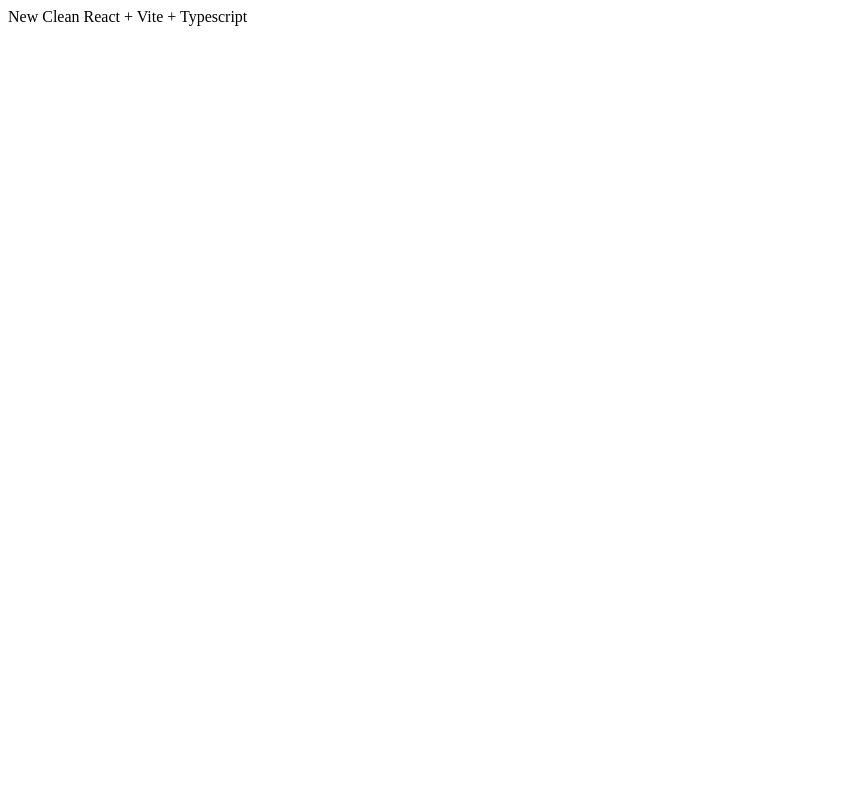
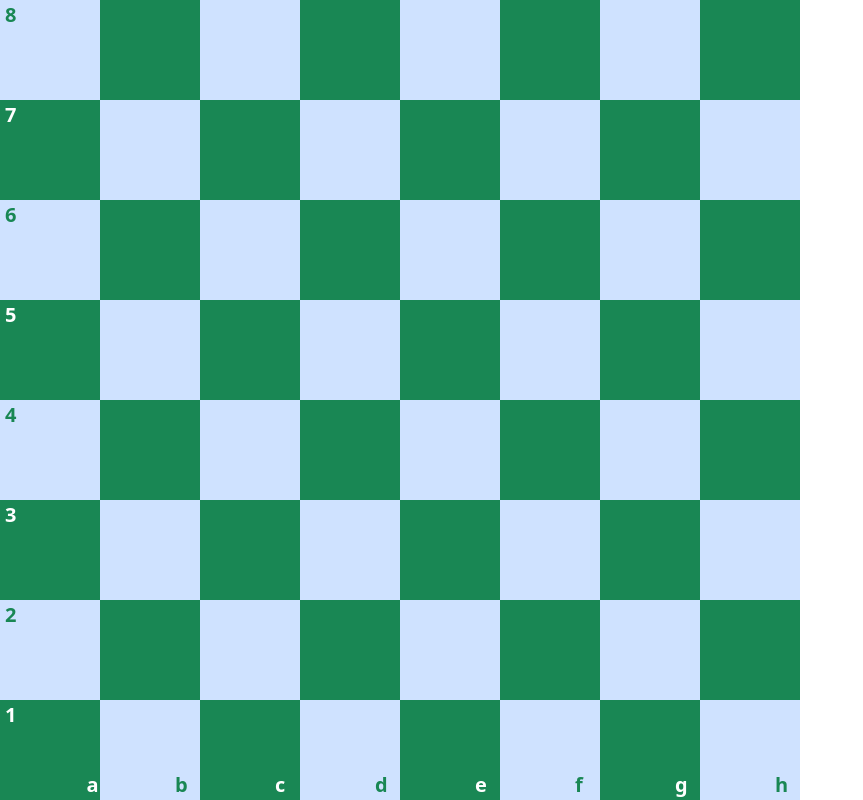
Before and after one commit to its4zahoor/chess-react-ts, a React (Vite) app: page / in a window 1280 px wide. Shown: the whole page, without its empty margins (0-863 px from the left). Built offline with nearby package versions, Linux system fonts and the light colour scheme.

Commit message:
adds basic chess board layout and styling
Signed-off-by: its4zahoor <its4zahoor@gmail.com>

```diff
--- a/index.html
+++ b/index.html
@@ -4,7 +4,13 @@
     <meta charset="UTF-8" />
     <link rel="icon" type="image/svg+xml" href="/vite.svg" />
     <meta name="viewport" content="width=device-width, initial-scale=1.0" />
-    <title>Vite + React + TS</title>
+    <title>Chess</title>
+    <link
+      href="https://cdn.jsdelivr.net/npm/bootstrap@5.3.0-alpha1/dist/css/bootstrap.min.css"
+      rel="stylesheet"
+      integrity="sha384-GLhlTQ8iRABdZLl6O3oVMWSktQOp6b7In1Zl3/Jr59b6EGGoI1aFkw7cmDA6j6gD"
+      crossorigin="anonymous"
+    />
   </head>
   <body>
     <div id="root"></div>
--- /dev/null
+++ b/src/App.css
@@ -0,0 +1,23 @@
+.chess-grid {
+  display: grid;
+  grid-template-rows: repeat(8, 100px);
+  grid-template-columns: repeat(8, 100px);
+  width: 800px;
+  height: 800px;
+}
+
+.cell {
+  font-weight: bold;
+  font-size: 1.25rem;
+}
+
+.file {
+  position: relative;
+  top: 70px;
+  left: 75px;
+}
+
+.rank {
+  position: relative;
+  left: 5px;
+}
--- a/src/App.tsx
+++ b/src/App.tsx
@@ -1,5 +1,27 @@
+import "./App.css";
+
+const FILES = ["a", "b", "c", "d", "e", "f", "g", "h"];
+
 function App() {
-  return <div className="">New Clean React + Vite + Typescript</div>;
+  const board = Array(8)
+    .fill(0)
+    .map(() => Array(8).fill(0));
+
+  const getBg = (i: number, j: number) =>
+    (i + j) % 2 !== 0 ? "text-bg-success" : "bg-primary-subtle text-success";
+
+  return (
+    <div className="chess-grid">
+      {board.map((rank, i) =>
+        rank.map((_, j) => (
+          <div key={j} className={getBg(i, j)}>
+            {j === 0 && <span className="cell rank">{8 - i}</span>}
+            {i === 7 && <span className="cell file">{FILES[j]}</span>}
+          </div>
+        ))
+      )}
+    </div>
+  );
 }
 
 export default App;
```
